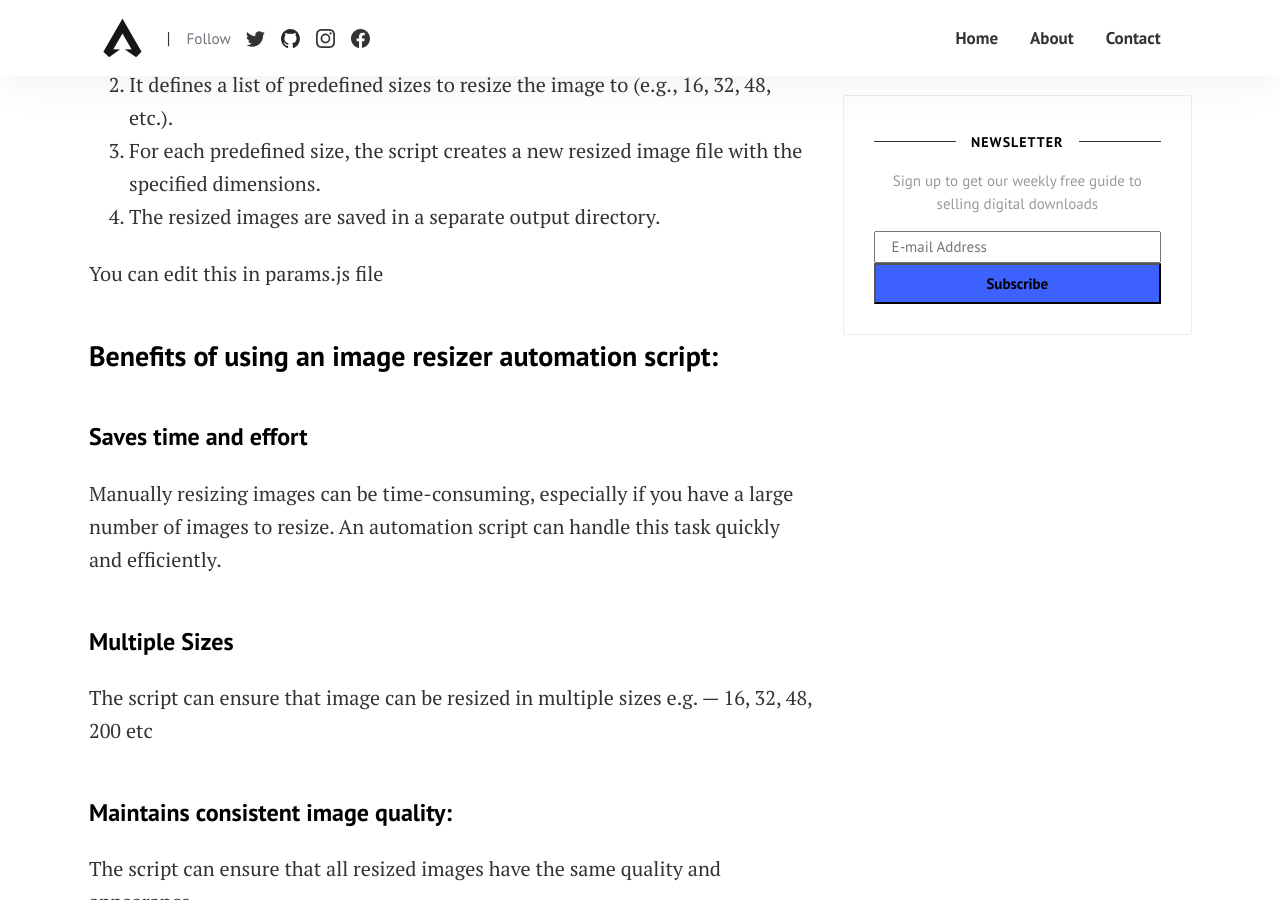
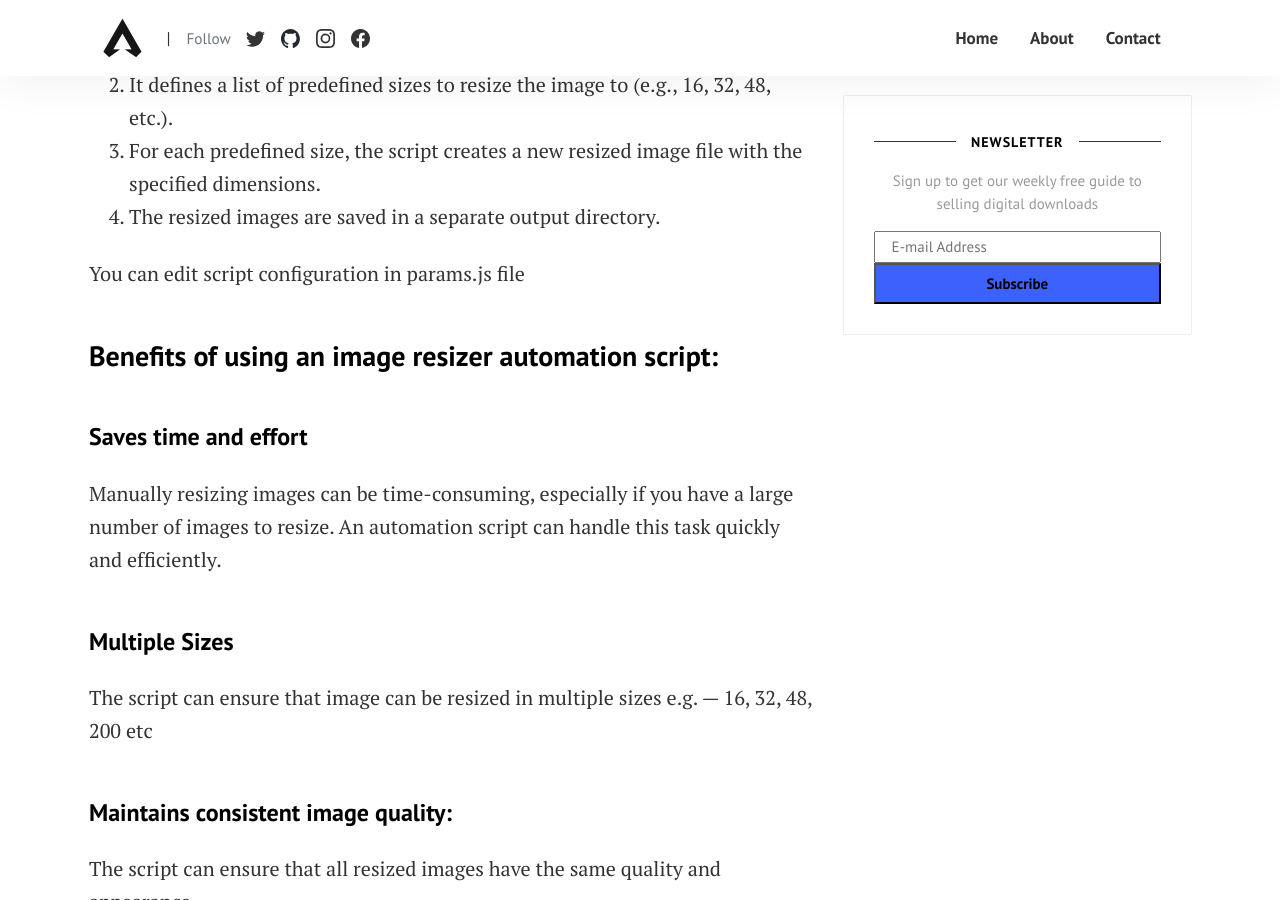
Before and after one commit to ECodeeshop/blog, a Jekyll site: the page built from _posts/2023-11-19-image-resizer-automation-script.md, in a window 1280 px wide and 900 px high, scrolled down 1542 px. Built offline with Jekyll 4.4.1, drawn with Linux system fonts in a browser that asks for light colours; comment, search, counter and statistics services are not loaded.

Commit message:
Update 2023-11-19-image-resizer-automation-script.md

```diff
--- a/_posts/2023-11-19-image-resizer-automation-script.md
+++ b/_posts/2023-11-19-image-resizer-automation-script.md
@@ -18,7 +18,7 @@ This script automatically resizes images to multiple predefined sizes. It can be
 3. For each predefined size, the script creates a new resized image file with the specified dimensions.
 4. The resized images are saved in a separate output directory.
 
-You can edit this in params.js file
+You can edit script configuration in params.js file
 
 ### Benefits of using an image resizer automation script:
 
```
